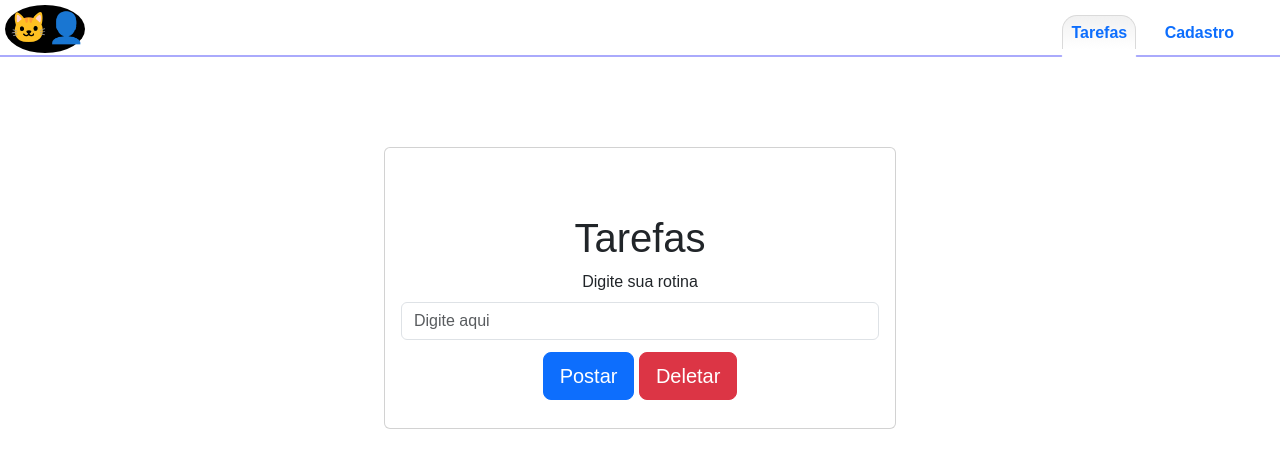
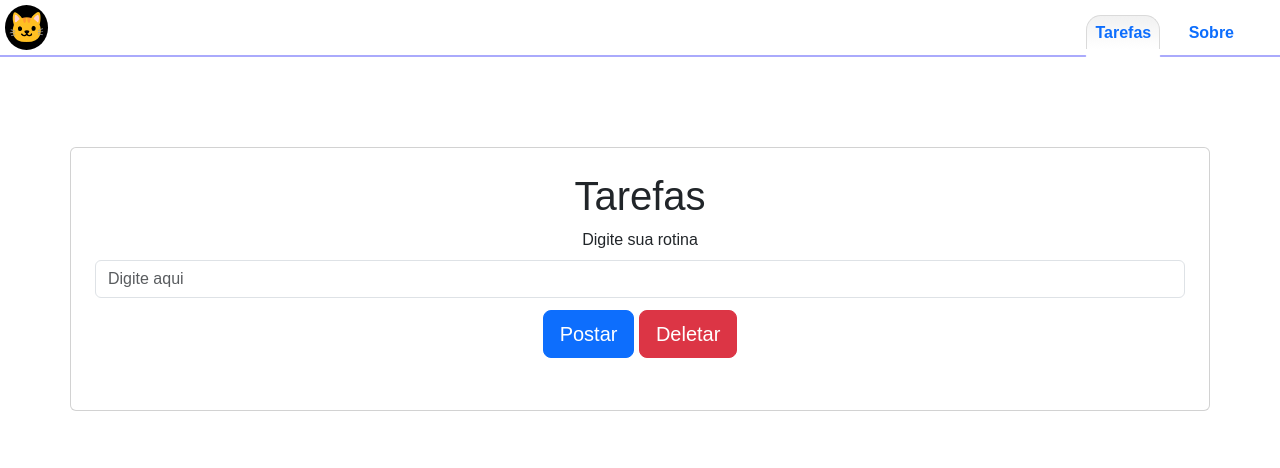
Before and after one commit to Jeferson6191/To-Do-List, a plain HTML site: page index.html in a window 1280 px wide. Both pictures are taken after a click on the link "Tarefas". Drawn offline with nearby package versions, Linux system fonts and the light colour scheme.

Commit message:
Add files via upload

```diff
--- a/css/style.css
+++ b/css/style.css
@@ -38,8 +38,7 @@
 nav p{
     background-color: rgb(0, 0, 0);
     font-size: 30px;
-    padding-bottom: 3px;
-    padding-left: 5px;
+    padding-inline: 3px;
     align-content: center;
     border-radius: 100%;
     margin: 5px;
--- a/index.html
+++ b/index.html
@@ -15,18 +15,18 @@
 <body>
     <nav>
         <div class="conteiner-nav">
-            <p>🐱‍👤</p>
+            <p>🐱</p>
             <div class="options-box">
             <ul >
                 <strong><li><a id="index" class="link-offset-2 link-underline link-underline-opacity-0" >Tarefas</a></li>
-                <li><a id="index2" class="link-offset-2 link-underline link-underline-opacity-0">Cadastro</a></li>
+                <li><a id="index2" class="link-offset-2 link-underline link-underline-opacity-0">Sobre</a></li>
                 </strong>
             </ul>
             </div>
         </div>
     </nav>
     <section>
-        <main id="conteudo">
+        <main id="conteudo" >
 
 
 
@@ -35,6 +35,6 @@
 </body>
     <script src="https://cdn.jsdelivr.net/npm/bootstrap@5.3.8/dist/js/bootstrap.bundle.min.js" integrity="sha384-FKyoEForCGlyvwx9Hj09JcYn3nv7wiPVlz7YYwJrWVcXK/BmnVDxM+D2scQbITxI" crossorigin="anonymous"></script>
     <script src="js/templates.js"></script>
-    <script src="js/app.js?v=2"></script>
+    <script src="js/app.js"></script>
 
 </html>
--- a/js/app.js
+++ b/js/app.js
@@ -1,4 +1,3 @@
-
 // troca de pagina e nav bar customizada
 
 localStorage.setItem("index", false)
@@ -29,7 +28,7 @@ document.querySelector("#index").addEventListener("click",()=>{
         document.querySelector("#conteudo").innerHTML= ""
         document.querySelector("#index").classList.add("destacarlink")
         document.querySelector("#conteudo").innerHTML+= templates.todolist
-        teste()
+        todolistf()
     }
 
 })
@@ -39,14 +38,18 @@ document.querySelector("#index2").addEventListener("click",()=>{
     localStorage.setItem("index2", true)
 
     if (localStorage.getItem("index2") == "true") {
+
         document.querySelector("#conteudo").innerHTML= ""
         document.querySelector("#index2").classList.add("destacarlink")
         document.querySelector("#conteudo").innerHTML+= templates.sobre
-
-
+        paginainicialf()
     }
 })
 // botão de redirecionamento para o site principal
+
+function paginainicialf() {
+
+
 document.querySelector("#redirecionar").addEventListener("click",()=>{
     resetnav()
 
@@ -56,16 +59,16 @@ document.querySelector("#redirecionar").addEventListener("click",()=>{
         document.querySelector("#conteudo").innerHTML= ""
         document.querySelector("#index").classList.add("destacarlink")
         document.querySelector("#conteudo").innerHTML+= templates.todolist
-        teste()
+        todolistf()
     }
 
 })
-
-
+}
+paginainicialf()
 
 // to do list abaixo
 
-function teste() {
+function todolistf() {
 
 
 
@@ -134,4 +137,4 @@ document.querySelector("#deletar").addEventListener("click", ()=>{
     document.querySelector(".list-group").innerHTML = ""
 })
 }
-teste()
+todolistf()
--- a/js/templates.js
+++ b/js/templates.js
@@ -1,7 +1,7 @@
 let templates = {
     todolist:`
     <div >
-        <div class="card text-center mb-3 cartao ">
+        <div class="card text-center mb-3 cartao mx-auto p-2   container-md">
             <div class="card-body ">
                 <h1 class="card-title">Tarefas</h1>
 
@@ -15,7 +15,7 @@ let templates = {
                 <button type="button" class="btn btn-primary btn-lg btn-danger"
                 id="deletar" style="margin-block: 12px;">Deletar</button>
 
-                <ul class="list-group">
+                <ul class="list-group mx-auto p-2 text-break"">
 
                 </ul>
             </div>
@@ -23,7 +23,7 @@ let templates = {
     </div>
 `,
     sobre:`
-        <div class="card w-50 my-5 mx-5 ">
+        <div class="card my-5 mx-5 ">
             <div class="card-body ">
                 <h2 class="card-title ">Gerenciador de Tarefas</h2>
                     <p class="card-text mt-3">Este é um site para um projeto de gerenciador de tarefas <br> No site foi bastante utilizado Local Storage e é desenvolvido com o método de <i> Single Page Application</i> (SPA)</p>
```
Also changed, not shown: 1 other file.
